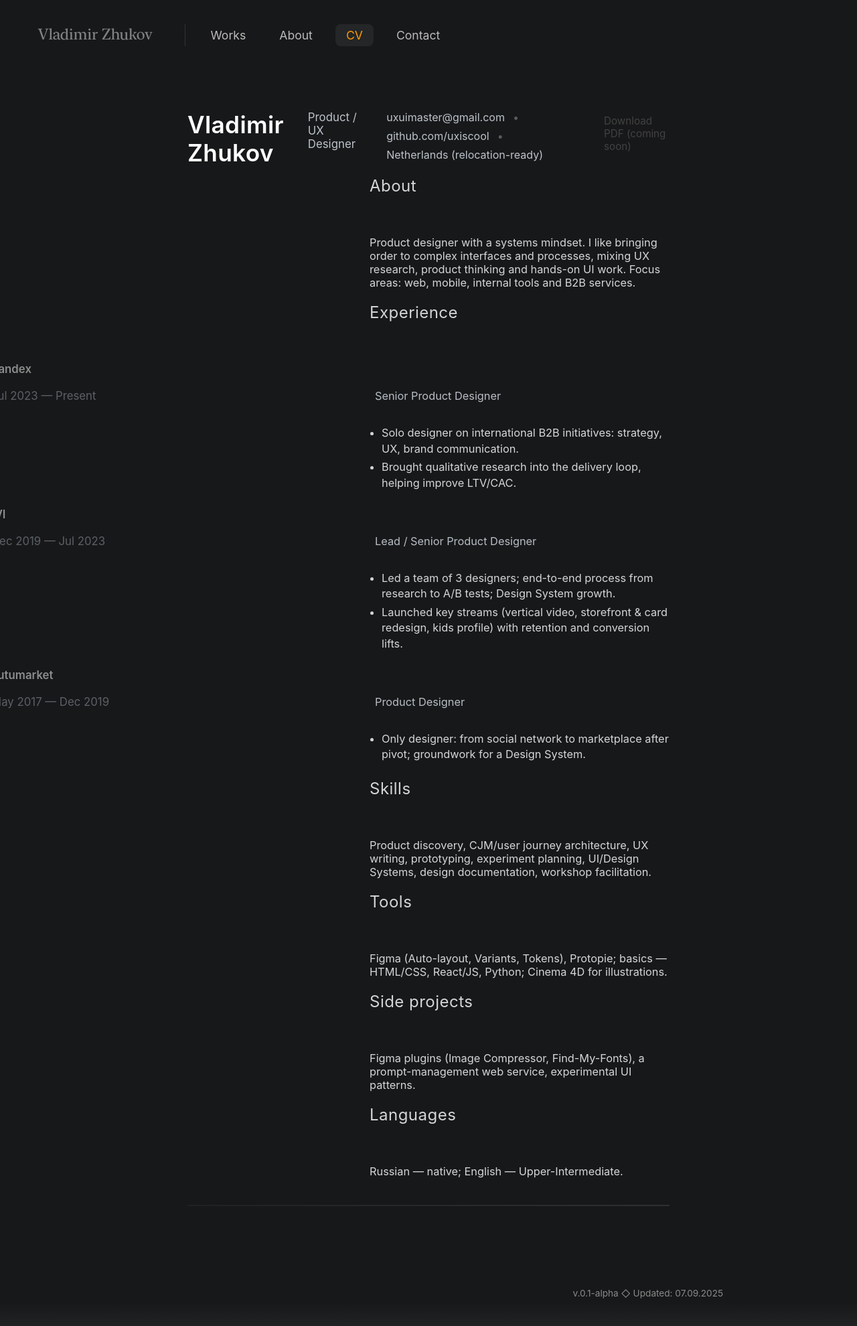
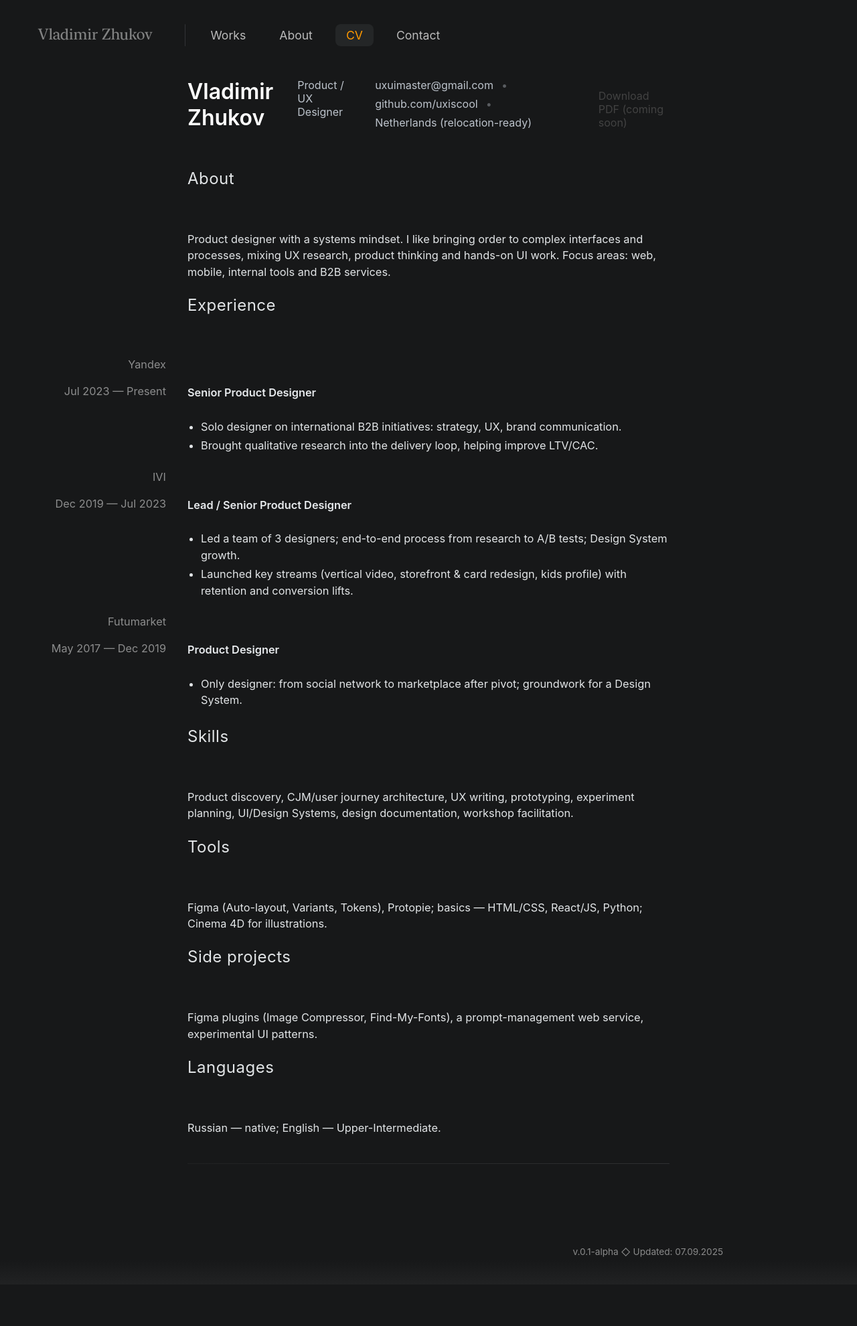
Before and after one commit to uxiscool/experience, a Jekyll site: the page built from cv.md, in a window 1280 px wide. Shown: the whole page at 67% size. Built offline with Jekyll 4.4.1, drawn with Linux system fonts in a browser that asks for light colours; after the commit the page ends 1918 px from its top, so only the background shows below that.

Commit message:
Add files via upload

```diff
--- a/css/main.css
+++ b/css/main.css
@@ -1002,125 +1002,63 @@ body.mm-open{ overflow: hidden; }
   outline: none;
 }
 
-/* ===== CV page ===== */
-
-.cv-head{
-  margin-top: 48px;
-  padding: 0 0 8px;
-}
-.cv-name{
-  margin: 0 0 6px;
-  font-size: clamp(1.6rem, 1.2rem + 2vw, 2.2rem);
-  font-weight: 600;
-  letter-spacing: .01em;
-  color: #fff;
-}
-.cv-title{
-  margin: 0 0 10px;
-  font-size: 1.05rem;
-  color: #cbd2db;
-  opacity: .92;
-}
-.cv-contacts{
-  display: flex; flex-wrap: wrap; gap: 8px 12px;
-  color: #cbd2db; opacity: .92; font-size: 1rem;
-}
-.cv-contacts .cv-contact{
-  color: inherit; text-decoration: none;
-}
-.cv-contacts .cv-contact:hover{ color: var(--orange); transition: color 2s; }
-.cv-sep{ opacity: .4; }
-
-.cv-download{ margin: 6px 0 0; font-size: .95rem; }
-
-.cv-grid{
-  /* две колонки: лейбл слева (узкая), контент справа */
-  display: grid;
-  grid-template-columns: 240px minmax(0,1fr);
-  column-gap: 32px;
-  row-gap: 18px;
-  padding: 24px 0 8px;
+/* ==== CV (чистая версия) ===================================== */
+:root{
+  --cv-rail-w: 180px;       /* ширина левого «рейла» */
+  --cv-gap: 28px;           /* зазор между рейлом и контентом */
+  --cv-row: 20px;           /* вертикальный шаг между строками */
 }
 
-/* левая колонка — второстепенный цвет */
-.cv-left{
-  color: #b7c1cc;
-  font-size: 1.02rem;
-  opacity: .96;
-  white-space: nowrap;
-}
-.cv-right{
-  font-size: 1.02rem;
-  color: #e2e5e7;
-  opacity: .93;
+/* Заголовок */
+.cv-head{ margin: 48px 0 8px; }
+.cv-name{ margin: 0 0 6px; font-size: clamp(1.6rem,1.2rem+2vw,2.2rem); font-weight: 600; color:#fff; }
+.cv-title{ color:#cbd2db; opacity:.92; margin-bottom: 8px; }
+.cv-contacts{ display:flex; flex-wrap:wrap; gap:8px 12px; color:#cbd2db; opacity:.92; }
+.cv-contact{ color:inherit; text-decoration:none; }
+.cv-contact:hover{ color:var(--orange); transition: color 2s; }
+.cv-sep{ opacity:.4; }
+
+/* Сетка CV: правая колонка идёт от левой кромки контейнера
+   (как контент на index/cases), левый рейл вынесен в «минус» */
+.cv-grid{
+  position: relative;
+  display: grid;
+  grid-template-columns: var(--cv-rail-w) minmax(0,1fr);
+  column-gap: var(--cv-gap);
+  row-gap: var(--cv-row);
+  margin-left: calc(-1 * (var(--cv-rail-w) + var(--cv-gap)));
+  /* так правая колонка начинается строго там же, где заголовок страницы */
 }
 
-/* карточки опыта работы */
-.cv-job{ margin: 0 0 14px; }
-.cv-job:last-child{ margin-bottom: 0; }
-.cv-job-head{
-  display: grid; grid-template-columns: 1fr auto; align-items: baseline;
-  gap: 6px 12px; margin-bottom: 6px;
-}
-.cv-company{ font-weight: 600; color:#fff; }
-.cv-role{ color:#cbd2db; opacity:.96; margin-left: 8px; }
-.cv-dates{ color:#9fa7b2; white-space: nowrap; }
-.cv-bullets{ margin: 6px 0 0 0; padding-left: 18px; }
-.cv-bullets li{ margin: 2px 0 0 0; }
-
-/* мобильная адаптация: одна колонка, слева-над-справа */
-@media (max-width: 980px){
-  .cv-grid{ grid-template-columns: 1fr; }
-  .cv-left{ margin-top: 12px; }
-  .cv-right{ margin-top: 0; }
-  .cv-job-head{ grid-template-columns: 1fr; }
+/* Левый «рейл»: стиль как у годового рейла на кейсах */
+.cv-rail{
+  color:#fff;
+  opacity:.5;
+  font-size: 1.02rem;
+  white-space: nowrap;
+  text-align: right;           /* визуально ближе к контенту */
+  padding-right: 4px;
+  pointer-events: none;        /* чтобы не перехватывал клики */
 }
 
-/* небольшие штрихи для ссылок в CV */
-.cv-right a{ color:#e2e5e7; text-decoration: underline dotted; text-underline-offset: 3px; }
-.cv-right a:hover{ color:var(--orange); transition: color 2s; }
+/* Контент правой колонки */
+.cv-right{ color:#e2e5e7; font-size: 1.02rem; line-height: 1.5; }
+.cv-role{ font-weight: 600; color:#e8ebee; }
 
-/* CV — micro rhythm (safe) */
-.cv-grid{ row-gap: 20px; }                 /* было 18px: +2px воздуха */
-.cv-orgline{ margin-bottom: 6px; }         /* компания+даты чуть отделяем от роли */
-.cv-role{ margin-bottom: 8px; }            /* роль как подзаголовок */
-.cv-right .cv-bullets{ margin-top: 6px; }
-.cv-right li{ margin: 4px 0; line-height: 1.45; }
-.cv-right p{ margin: 0; line-height: 1.45; }
+/* Списки */
+.cv-bullets{ margin: 6px 0 0 0; padding-left: 20px; }
+.cv-bullets li{ margin: 4px 0; }
 
-/* только между «местами работы» добавляем шаг, остальное не трогаем */
-.cv-right + .cv-left .cv-orgline{ margin-top: 12px; }
-@media (max-width:980px){ .cv-right + .cv-left .cv-orgline{ margin-top: 10px; } }
-
-/* ==== CV: выравнивание как у кейсов и левый "рейл" ==== */
-
-/* Такой же «внутренний» отступ, как у .featured-cases (см. cases/index) */
-.cv-wrap{
-  padding: 48px 280px 0;
-}
+/* Мобилка: одна колонка, всё по потоку, рейл превращаем в обычную строку над контентом */
 @media (max-width:980px){
-  .cv-wrap{ padding-left:64px; padding-right:64px; }
-}
-
-/* Сетка остаётся прежней; просто не добавляем внутренних паддингов сверху/снизу */
-.cv-grid{ padding: 0; }
-
-/* Левая колонка как "year-rail": тот же размер/тон */
-.cv-rail{
-  color:#fff;
-  font-size:1.05rem;
-  opacity:.5;
-  white-space:nowrap;
-}
-
-/* На десктопе — визуально как у .case-year-rail: смещаем влево в «поле рейла» */
-@media (min-width:980px){
-  .cv-grid{ position: relative; }
+  .cv-grid{
+    grid-template-columns: 1fr;
+    margin-left: 0;
+    row-gap: 18px;
+  }
   .cv-rail{
-    position: relative;
-    left: calc(-1 * var(--case-rail-gap));  /* используем тот же отступ, что и кейсы */
-    transform: translateX(-100%);
-    text-align:left;
-    pointer-events:none;                    /* как у year-rail */
+    text-align: left;
+    opacity:.6;
+    pointer-events: auto;
   }
 }
--- a/cv.md
+++ b/cv.md
@@ -4,7 +4,7 @@ title: CV
 permalink: /cv/
 ---
 
-<div class="cv-wrap"><!-- выравнивание как на cases/index -->
+<div class="container"><!-- держимся базовой сетки сайта -->
 
   <header class="cv-head">
     <h1 class="cv-name">Vladimir Zhukov</h1>
@@ -22,28 +22,30 @@ permalink: /cv/
     </p>
   </header>
 
+  <!-- Двухколоночная сетка с «виртуальным» левым рейлом -->
   <section class="cv-grid">
+
     <!-- ABOUT -->
-    <div class="cv-left"></div>
+    <div class="cv-rail"></div>
     <div class="cv-right"><h2 class="subheading">About</h2></div>
 
-    <div class="cv-left"></div>
+    <div class="cv-rail"></div>
     <div class="cv-right">
       Product designer with a systems mindset. I like bringing order to complex interfaces and processes, mixing UX research, product thinking and hands-on UI work. Focus areas: web, mobile, internal tools and B2B services.
     </div>
 
     <!-- EXPERIENCE -->
-    <div class="cv-left"></div>
+    <div class="cv-rail"></div>
     <div class="cv-right"><h2 class="subheading">Experience</h2></div>
 
     <!-- Job: Yandex -->
-    <div class="cv-left cv-rail"><span class="cv-company">Yandex</span></div>
+    <div class="cv-rail"><span class="cv-company">Yandex</span></div>
     <div class="cv-right"></div>
 
-    <div class="cv-left cv-rail"><span class="cv-dates">Jul 2023 — Present</span></div>
+    <div class="cv-rail"><span class="cv-dates">Jul 2023 — Present</span></div>
     <div class="cv-right"><div class="cv-role">Senior Product Designer</div></div>
 
-    <div class="cv-left"></div>
+    <div class="cv-rail"></div>
     <div class="cv-right">
       <ul class="cv-bullets">
         <li>Solo designer on international B2B initiatives: strategy, UX, brand communication.</li>
@@ -52,13 +54,13 @@ permalink: /cv/
     </div>
 
     <!-- Job: IVI -->
-    <div class="cv-left cv-rail"><span class="cv-company">IVI</span></div>
+    <div class="cv-rail"><span class="cv-company">IVI</span></div>
     <div class="cv-right"></div>
 
-    <div class="cv-left cv-rail"><span class="cv-dates">Dec 2019 — Jul 2023</span></div>
+    <div class="cv-rail"><span class="cv-dates">Dec 2019 — Jul 2023</span></div>
     <div class="cv-right"><div class="cv-role">Lead / Senior Product Designer</div></div>
 
-    <div class="cv-left"></div>
+    <div class="cv-rail"></div>
     <div class="cv-right">
       <ul class="cv-bullets">
         <li>Led a team of 3 designers; end-to-end process from research to A/B tests; Design System growth.</li>
@@ -67,13 +69,13 @@ permalink: /cv/
     </div>
 
     <!-- Job: Futumarket -->
-    <div class="cv-left cv-rail"><span class="cv-company">Futumarket</span></div>
+    <div class="cv-rail"><span class="cv-company">Futumarket</span></div>
     <div class="cv-right"></div>
 
-    <div class="cv-left cv-rail"><span class="cv-dates">May 2017 — Dec 2019</span></div>
+    <div class="cv-rail"><span class="cv-dates">May 2017 — Dec 2019</span></div>
     <div class="cv-right"><div class="cv-role">Product Designer</div></div>
 
-    <div class="cv-left"></div>
+    <div class="cv-rail"></div>
     <div class="cv-right">
       <ul class="cv-bullets">
         <li>Only designer: from social network to marketplace after pivot; groundwork for a Design System.</li>
@@ -81,37 +83,37 @@ permalink: /cv/
     </div>
 
     <!-- SKILLS -->
-    <div class="cv-left"></div>
+    <div class="cv-rail"></div>
     <div class="cv-right"><h2 class="subheading">Skills</h2></div>
 
-    <div class="cv-left"></div>
+    <div class="cv-rail"></div>
     <div class="cv-right">
       Product discovery, CJM/user journey architecture, UX writing, prototyping, experiment planning, UI/Design Systems, design documentation, workshop facilitation.
     </div>
 
     <!-- TOOLS -->
-    <div class="cv-left"></div>
+    <div class="cv-rail"></div>
     <div class="cv-right"><h2 class="subheading">Tools</h2></div>
 
-    <div class="cv-left"></div>
+    <div class="cv-rail"></div>
     <div class="cv-right">
       Figma (Auto-layout, Variants, Tokens), Protopie; basics — HTML/CSS, React/JS, Python; Cinema 4D for illustrations.
     </div>
 
     <!-- SIDE PROJECTS -->
-    <div class="cv-left"></div>
+    <div class="cv-rail"></div>
     <div class="cv-right"><h2 class="subheading">Side projects</h2></div>
 
-    <div class="cv-left"></div>
+    <div class="cv-rail"></div>
     <div class="cv-right">
       Figma plugins (Image Compressor, Find-My-Fonts), a prompt-management web service, experimental UI patterns.
     </div>
 
     <!-- LANGUAGES -->
-    <div class="cv-left"></div>
+    <div class="cv-rail"></div>
     <div class="cv-right"><h2 class="subheading">Languages</h2></div>
 
-    <div class="cv-left"></div>
+    <div class="cv-rail"></div>
     <div class="cv-right">
       Russian — native; English — Upper-Intermediate.
     </div>
```
